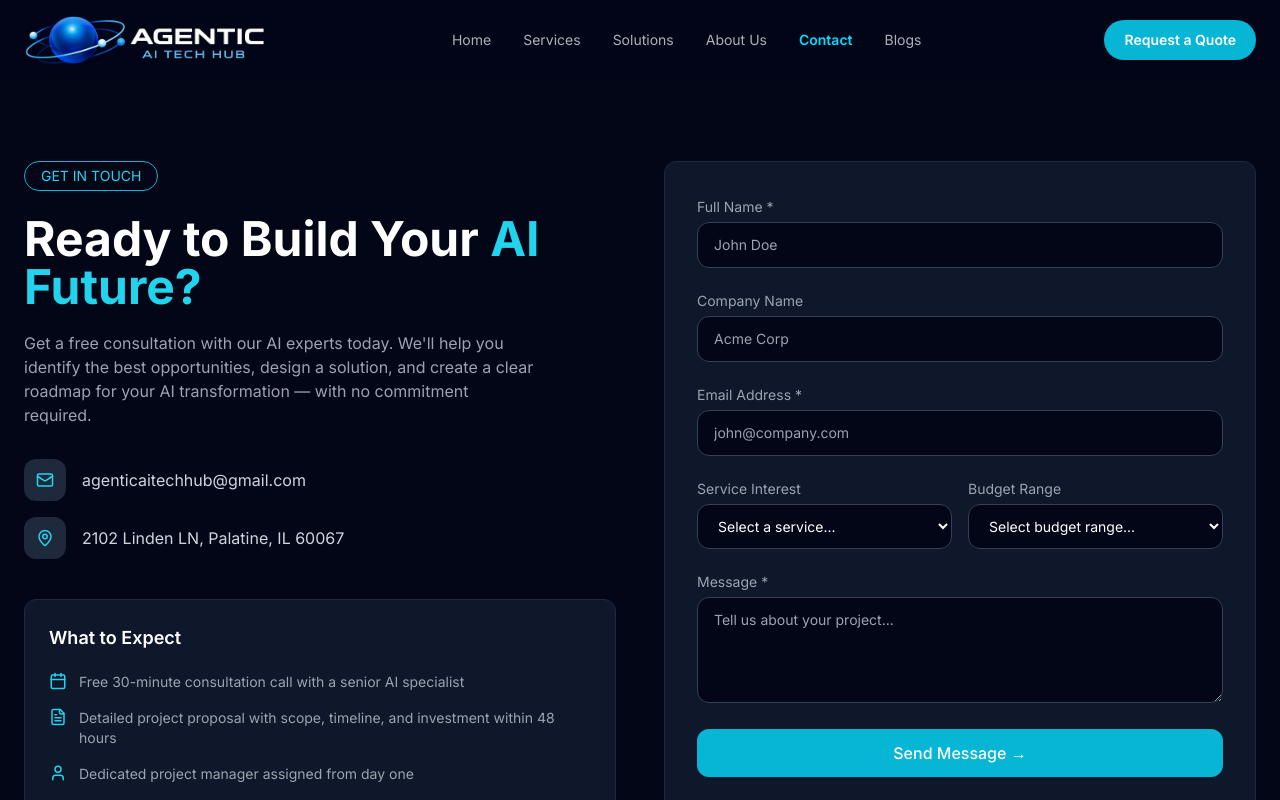
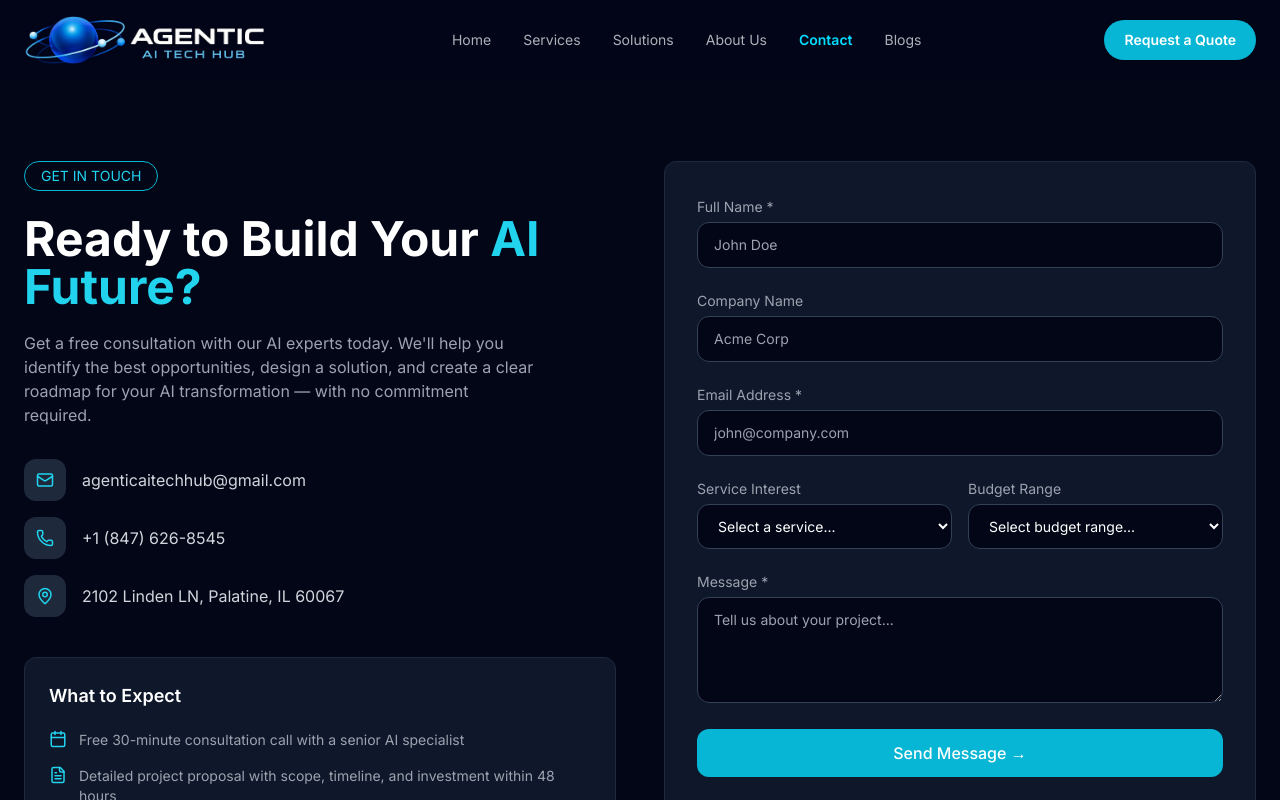
Before and after one commit to cykoravish/codev-clone-nextjs, a Next.js app: page /contact in a window 1280 px wide. Shown: the top 800 px of the page. Built offline with nearby package versions, Linux system fonts and the light colour scheme.

Commit message:
update contact number

```diff
--- a/app/contact/page.tsx
+++ b/app/contact/page.tsx
@@ -101,14 +101,14 @@ export default function Page() {
               </p>
             </div>
 
-            {/* <div className="flex items-center gap-4">
+            <div className="flex items-center gap-4">
               <div className="bg-slate-800 p-3 rounded-lg">
                 <Phone className="text-cyan-400" size={18} />
               </div>
               <p className="text-gray-300 text-sm sm:text-base">
-                +1 (555) 000-1234
+                +1 (847) 626-8545
               </p>
-            </div> */}
+            </div>
 
             <div className="flex items-center gap-4">
               <div className="bg-slate-800 p-3 rounded-lg">
--- a/components/footer.tsx
+++ b/components/footer.tsx
@@ -19,7 +19,7 @@ const footerLinks = {
   // ],
   Contact: [
     { label: "agenticaitechhub@gmail.com", href: "#" },
-    // { label: "+1 (555) 000-1234", href: "#" },
+    { label: "+1 (847) 626-8545", href: "#" },
     { label: "2102 Linden LN, Palatine, IL 60067", href: "#" },
   ],
   Legal: [
```
